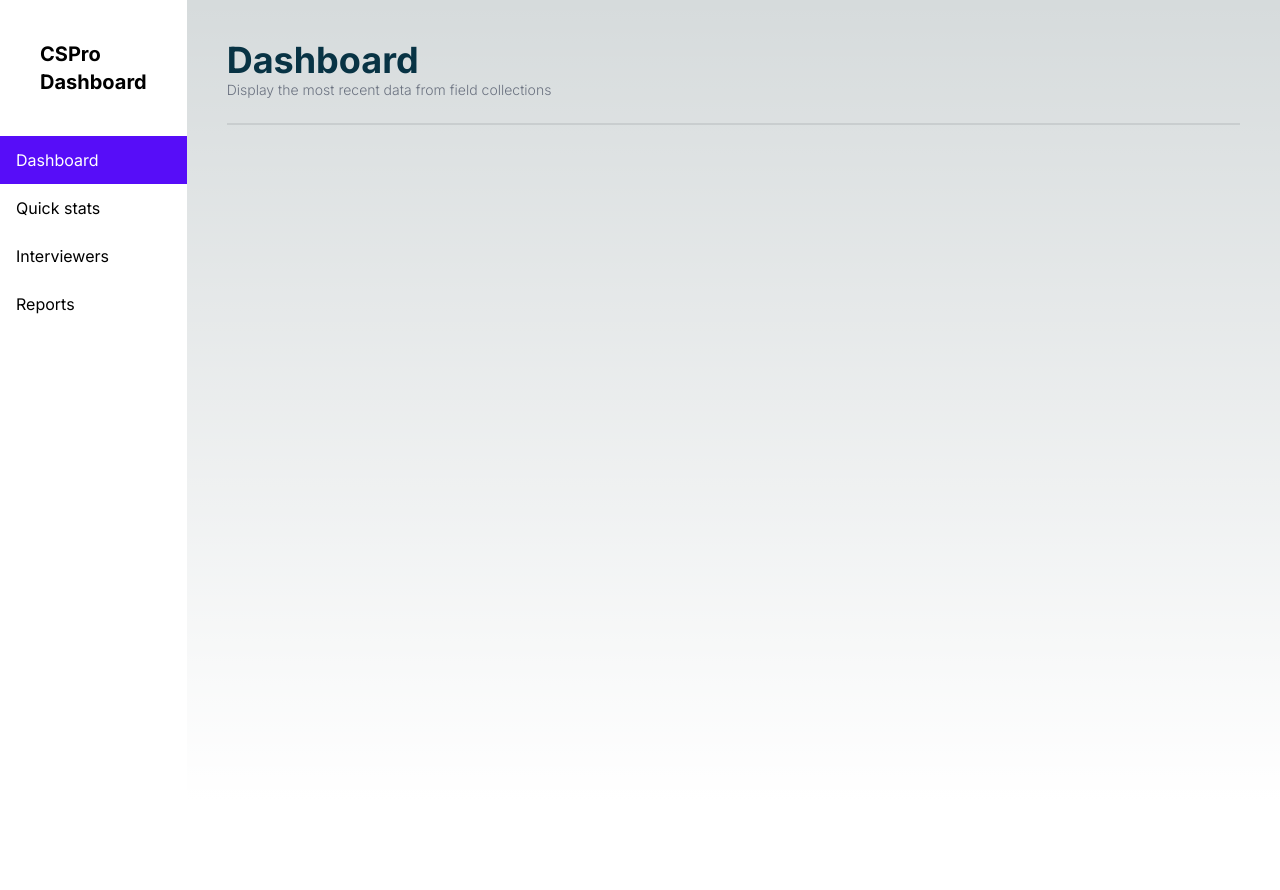
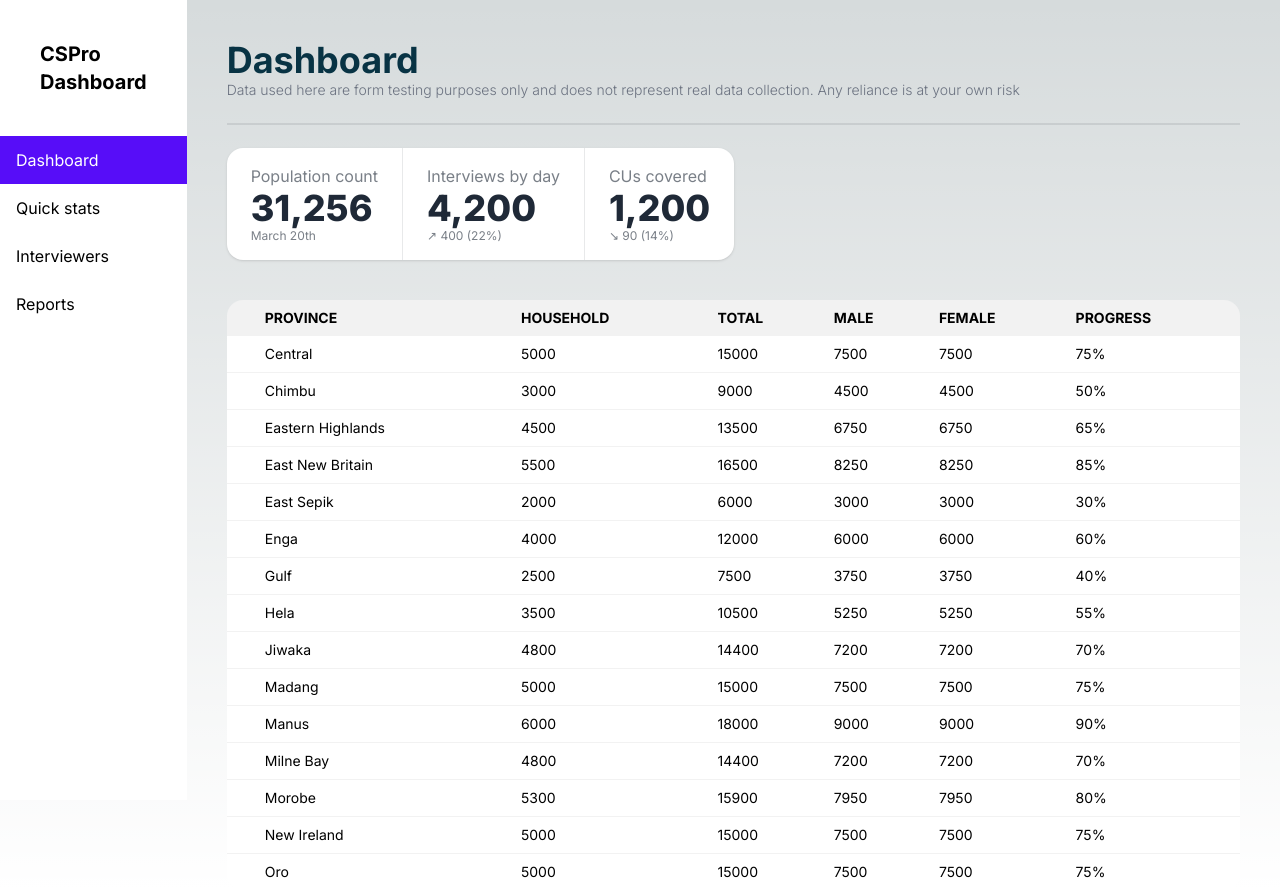
Before and after one commit to billyws/cspro-dashboard, a Next.js app: page / in a window 1280 px wide. Before the commit the page ends 800 px from the top, so only its background shows below. Built offline with nearby package versions, Linux system fonts and the light colour scheme.

Commit message:
Added some dummy data to visualise elements

```diff
--- a/app/page.tsx
+++ b/app/page.tsx
@@ -1,5 +1,7 @@
 import React from "react"
 import Link from "next/link"
+import StatsCounter from "../components/StatsCounter"
+import SummaryTable from "../components/SummaryTable"
 // import { PrismaClient } from "@prisma/client"
 
 
@@ -18,11 +20,12 @@ export default async function Home() {
       <div className="flex flex-row">
         <div className="flex flex-col pt-10">
            <h1 className="text-4xl font-bold text-cyan-950"> Dashboard </h1>
-           <p className="text-sm font-light text-gray-500">Display the most recent data from field collections</p>
+           <p className="text-sm font-light text-gray-500">Data used here are form testing purposes only and does not represent real data collection. Any reliance is at your own risk</p>
         </div>
       </div>
       <div className="nsodivider"></div>
-
+          <StatsCounter/>
+          <SummaryTable/>
     </div>
   )
 }
--- /dev/null
+++ b/components/StatsCounter.tsx
@@ -0,0 +1,25 @@
+export default function StatsCounter(){
+    return (
+        <div className="nsostats nsostats-vertical mb-10 lg:nsostats-horizontal shadow">
+
+            <div className="nsostat">
+                <div className="nsostat-title">Population count</div>
+                <div className="nsostat-value">31,256</div>
+                <div className="nsostat-desc">March 20th</div>
+            </div>
+
+            <div className="nsostat">
+                <div className="nsostat-title">Interviews by day</div>
+                <div className="nsostat-value">4,200</div>
+                <div className="nsostat-desc">↗︎ 400 (22%)</div>
+            </div>
+
+            <div className="nsostat">
+                <div className="nsostat-title">CUs covered</div>
+                <div className="nsostat-value">1,200</div>
+                <div className="nsostat-desc">↘︎ 90 (14%)</div>
+            </div>
+
+</div>
+    )
+}
--- /dev/null
+++ b/components/SummaryTable.tsx
@@ -0,0 +1,167 @@
+
+const data = [
+      {
+        "province": "Central",
+        "progress": 75,
+        "household_count": 5000,
+        "person_count": 15000,
+        "male_count": 7500,
+        "female_count": 7500
+      },
+      {
+        "province": "Chimbu",
+        "progress": 50,
+        "household_count": 3000,
+        "person_count": 9000,
+        "male_count": 4500,
+        "female_count": 4500
+      },
+      {
+        "province": "Eastern Highlands",
+        "progress": 65,
+        "household_count": 4500,
+        "person_count": 13500,
+        "male_count": 6750,
+        "female_count": 6750
+      },
+      {
+        "province": "East New Britain",
+        "progress": 85,
+        "household_count": 5500,
+        "person_count": 16500,
+        "male_count": 8250,
+        "female_count": 8250
+      },
+      {
+        "province": "East Sepik",
+        "progress": 30,
+        "household_count": 2000,
+        "person_count": 6000,
+        "male_count": 3000,
+        "female_count": 3000
+      },
+      {
+        "province": "Enga",
+        "progress": 60,
+        "household_count": 4000,
+        "person_count": 12000,
+        "male_count": 6000,
+        "female_count": 6000
+      },
+      {
+        "province": "Gulf",
+        "progress": 40,
+        "household_count": 2500,
+        "person_count": 7500,
+        "male_count": 3750,
+        "female_count": 3750
+      },
+      {
+        "province": "Hela",
+        "progress": 55,
+        "household_count": 3500,
+        "person_count": 10500,
+        "male_count": 5250,
+        "female_count": 5250
+      },
+      {
+        "province": "Jiwaka",
+        "progress": 70,
+        "household_count": 4800,
+        "person_count": 14400,
+        "male_count": 7200,
+        "female_count": 7200
+      },
+      {
+        "province": "Madang",
+        "progress": 75,
+        "household_count": 5000,
+        "person_count": 15000,
+        "male_count": 7500,
+        "female_count": 7500
+      },
+      {
+        "province": "Manus",
+        "progress": 90,
+        "household_count": 6000,
+        "person_count": 18000,
+        "male_count": 9000,
+        "female_count": 9000
+      },
+      {
+        "province": "Milne Bay",
+        "progress": 70,
+        "household_count": 4800,
+        "person_count": 14400,
+        "male_count": 7200,
+        "female_count": 7200
+      },
+      {
+        "province": "Morobe",
+        "progress": 80,
+        "household_count": 5300,
+        "person_count": 15900,
+        "male_count": 7950,
+        "female_count": 7950
+      },
+        {
+        "province": "New Ireland",
+        "progress": 75,
+        "household_count": 5000,
+        "person_count": 15000,
+        "male_count": 7500,
+        "female_count": 7500
+        },
+        {
+        "province": "Oro",
+        "progress": 75,
+        "household_count": 5000,
+        "person_count": 15000,
+        "male_count": 7500,
+        "female_count": 7500
+        },
+    ]
+
+
+interface Data {
+    province: string;
+    progress: number;
+    household_count: number;
+    person_count: number;
+    male_count: number;
+    female_count: number;
+
+}
+
+export default function SummaryTable(){
+    return(
+        <div className="overflow-x-auto">
+            <table className="nsotable nsotable-compact w-full">
+                <thead>
+                <tr>
+                    <th></th>
+                    <th>Province</th>
+                    <th>Household</th>
+                    <th>Total</th>
+                    <th>Male</th>
+                    <th>Female</th>
+                    <th>Progress</th>
+                </tr>
+                </thead>
+                <tbody>
+                {data.map((data: Data) => (
+                    <tr key={data.province}>
+                        <td></td>
+                        <td>{data.province}</td>
+                        <td>{data.household_count}</td>
+                        <td>{data.person_count}</td>
+                        <td>{data.male_count}</td>
+                        <td>{data.female_count}</td>
+                        <td>{data.progress}%</td>
+                        </tr>
+                ))}
+                </tbody>
+            </table>
+    </div>
+    )
+}
```
